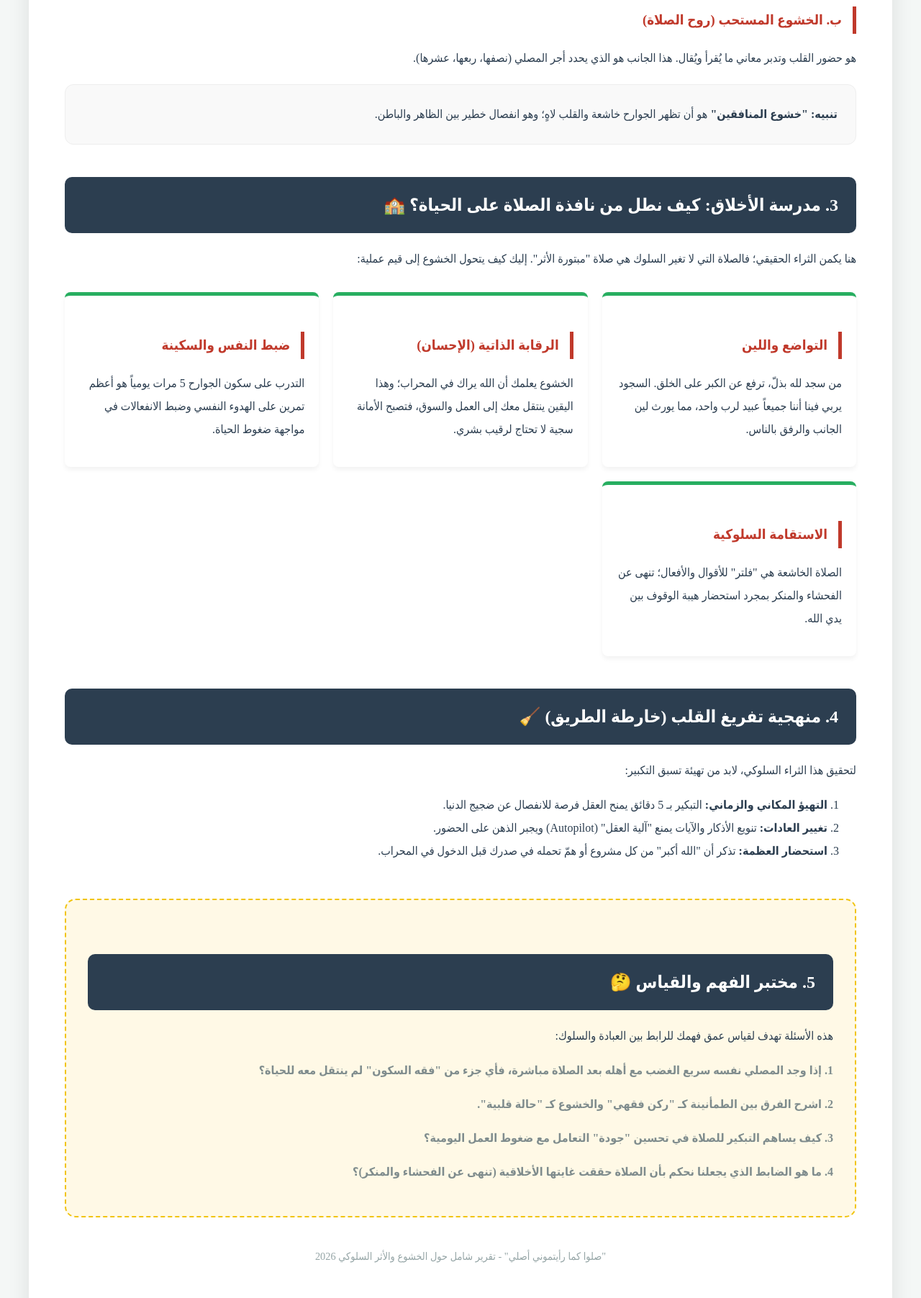
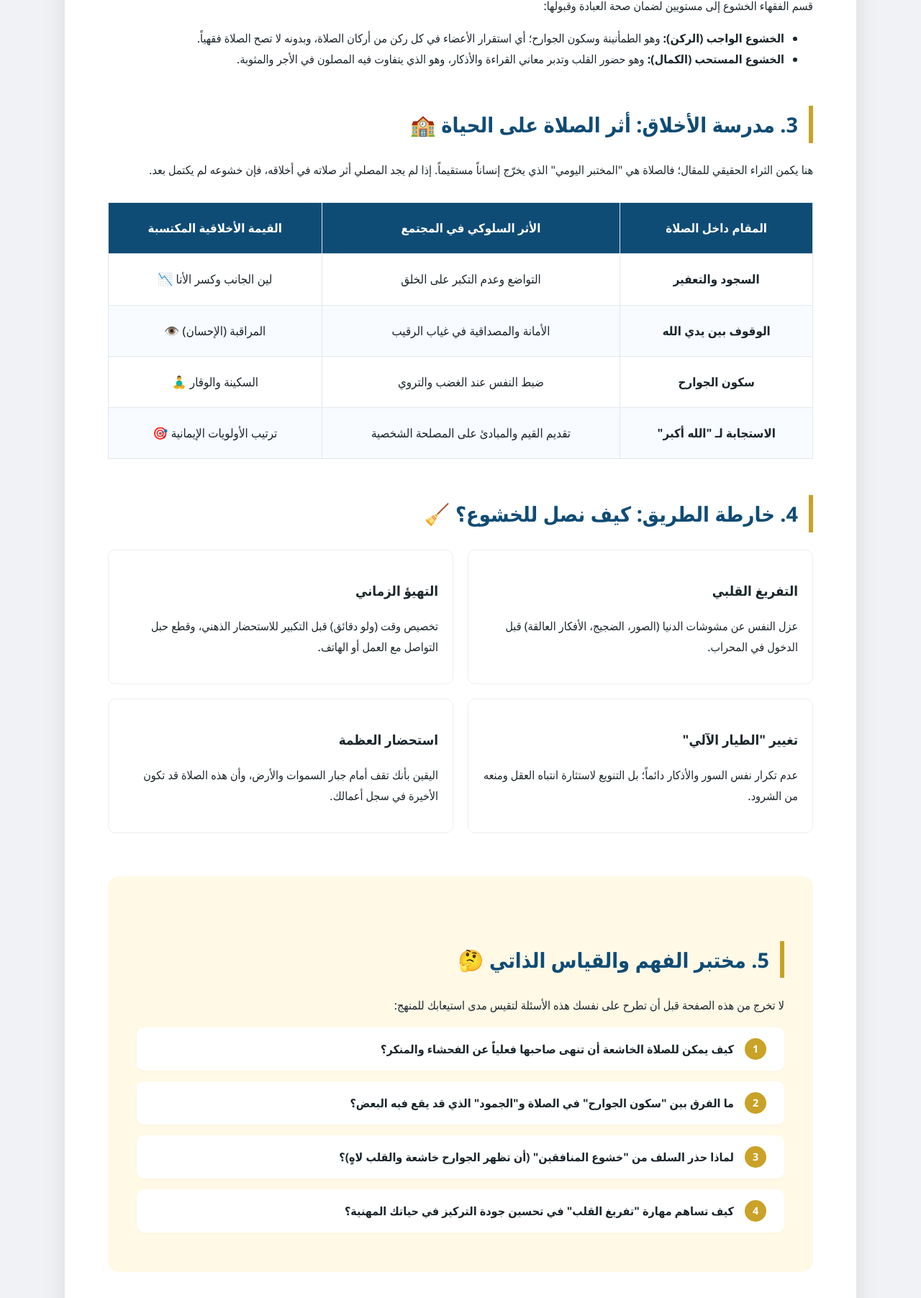
Before and after one commit to youcefrhn/Prayer-s-effects, a plain HTML site: page index.html in a window 1280 px wide. Shown: the part 845-2649 px from the top of the page at 72% size. Drawn offline with Linux system fonts and the light colour scheme.

Commit message:
Update index.html

```diff
--- a/index.html
+++ b/index.html
@@ -3,165 +3,248 @@
 <head>
     <meta charset="UTF-8">
     <meta name="viewport" content="width=device-width, initial-scale=1.0">
-    <title>موسوعة الخشوع: الفقه، الأثر، والمنهج</title>
+    <title>بوابة الخشوع: المنهج المتكامل للفكر والسلوك</title>
     <style>
         :root {
-            --primary: #2c3e50;
-            --accent: #c0392b;
-            --success: #27ae60;
-            --bg: #f4f7f6;
+            --primary-dark: #1b262c;
+            --primary-blue: #0f4c75;
+            --secondary-blue: #3282b8;
+            --accent-gold: #c9a227;
+            --soft-white: #f9f9f9;
         }
+
         body {
-            font-family: 'Amiri', serif, Tahoma;
-            line-height: 2;
-            background-color: var(--bg);
-            color: var(--primary);
+            font-family: 'Segoe UI', Tahoma, Geneva, Verdana, sans-serif;
+            background-color: #f0f2f5;
+            color: var(--primary-dark);
             margin: 0;
             padding: 0;
+            line-height: 1.8;
         }
-        .container {
+
+        .main-container {
             max-width: 1100px;
-            margin: 30px auto;
+            margin: 40px auto;
+            background: white;
+            border-radius: 20px;
+            box-shadow: 0 15px 35px rgba(0,0,0,0.1);
+            overflow: hidden;
+        }
+
+        header {
+            background: linear-gradient(135deg, var(--primary-dark), var(--primary-blue));
+            color: white;
+            padding: 80px 40px;
+            text-align: center;
+        }
+
+        header h1 { font-size: 3rem; margin-bottom: 10px; }
+        header p { font-size: 1.2rem; opacity: 0.9; }
+
+        .content-padding { padding: 40px 60px; }
+
+        h2 {
+            color: var(--primary-blue);
+            border-right: 6px solid var(--accent-gold);
+            padding-right: 15px;
+            margin-top: 50px;
+            font-size: 1.8rem;
+        }
+
+        .info-card {
+            background: var(--soft-white);
+            border-radius: 12px;
+            padding: 25px;
+            margin: 20px 0;
+            border-right: 4px solid var(--secondary-blue);
+        }
+
+        /* جدول الأثر السلوكي */
+        .impact-table {
+            width: 100%;
+            border-collapse: collapse;
+            margin: 30px 0;
+            font-size: 1.05rem;
+        }
+
+        .impact-table th, .impact-table td {
+            padding: 20px;
+            text-align: center;
+            border: 1px solid #e1e8ed;
+        }
+
+        .impact-table th {
+            background-color: var(--primary-blue);
+            color: white;
+            font-weight: 600;
+        }
+
+        .impact-table tr:nth-child(even) { background-color: #f8fbff; }
+
+        /* الأقسام الجانبية */
+        .steps-grid {
+            display: grid;
+            grid-template-columns: 1fr 1fr;
+            gap: 20px;
+            margin-top: 20px;
+        }
+
+        .step-box {
             background: #fff;
-            padding: 50px;
-            border-radius: 20px;
-            box-shadow: 0 10px 30px rgba(0,0,0,0.1);
+            border: 1px solid #eee;
+            padding: 20px;
+            border-radius: 10px;
+            transition: 0.3s;
         }
-        header {
-            text-align: center;
-            border-bottom: 4px solid var(--accent);
-            margin-bottom: 40px;
-            padding-bottom: 20px;
+
+        .step-box:hover { box-shadow: 0 5px 15px rgba(0,0,0,0.05); border-color: var(--secondary-blue); }
+
+        /* قسم الأسئلة */
+        .quiz-section {
+            background: #fff9e6;
+            padding: 40px;
+            border-radius: 15px;
+            margin-top: 60px;
         }
-        h1 { font-size: 3em; color: var(--primary); margin: 0; }
-        h2 {
-            background: var(--primary);
-            color: #fff;
+
+        .question-item {
+            background: white;
             padding: 15px 25px;
             border-radius: 10px;
-            margin-top: 45px;
+            margin-bottom: 15px;
+            font-weight: 600;
+            box-shadow: 0 2px 4px rgba(0,0,0,0.02);
+            display: flex;
+            align-items: center;
         }
-        h3 {
-            color: var(--accent);
-            border-right: 5px solid var(--accent);
-            padding-right: 15px;
-            margin-top: 30px;
+
+        .question-item span {
+            background: var(--accent-gold);
+            color: white;
+            width: 30px;
+            height: 30px;
+            display: flex;
+            align-items: center;
+            justify-content: center;
+            border-radius: 50%;
+            margin-left: 15px;
+            font-size: 0.9rem;
         }
-        .content-box {
-            background: #f9f9f9;
-            border: 1px solid #eee;
-            padding: 25px;
-            border-radius: 12px;
-            margin: 20px 0;
+
+        footer {
+            background: var(--primary-dark);
+            color: white;
+            text-align: center;
+            padding: 30px;
+            font-size: 0.9rem;
         }
-        .ethics-grid {
-            display: grid;
-            grid-template-columns: repeat(auto-fit, minmax(300px, 1fr));
-            gap: 20px;
-            margin: 30px 0;
-        }
-        .card {
-            background: #fff;
-            border-top: 5px solid var(--success);
-            padding: 20px;
-            box-shadow: 0 4px 6px rgba(0,0,0,0.05);
-            border-radius: 8px;
-        }
-        .quiz-section {
-            background: #fff9e6;
-            border: 2px dashed #f1c40f;
-            padding: 30px;
-            border-radius: 15px;
-            margin-top: 50px;
-        }
-        .quiz-question {
-            font-weight: bold;
-            display: block;
-            margin-bottom: 15px;
-            color: #7f8c8d;
-        }
-        footer {
-            text-align: center;
-            padding: 40px;
-            font-size: 0.9em;
-            color: #95a5a6;
+
+        @media (max-width: 768px) {
+            .steps-grid { grid-template-columns: 1fr; }
+            .content-padding { padding: 20px; }
+            header h1 { font-size: 2rem; }
         }
     </style>
 </head>
 <body>
 
-<div class="container">
+<div class="main-container">
     <header>
-        <h1>فقه الخشوع وأثره السلوكي 🕊️</h1>
-        <p>دليل معرفي شامل يربط المحراب بالحياة - مقتبس من أصول التربية الإيمانية</p>
+        <h1>موسوعة الخشوع الإيمانية 🕊️</h1>
+        <p>المرجع العلمي الشامل للربط بين فقه العبادة واستقامة السلوك</p>
     </header>
 
-    <section>
-        <h2>1. حقيقة الخشوع: العلم والقلب 🧠</h2>
-        <p>الخشوع ليس حالة طارئة بل هو <strong>ثمرة العلم بالله</strong>. وفقاً لما تدارسناه، فإن الخشوع الحقيقي هو انكسار القلب وتذلله لعظمة الرب، وهو أول ما يُفتقد من الدين في آخر الزمان. الخشوع هو الميزان الذي يفرق بين "أداء الحركات" و"إقامة الصلاة".</p>
-    </section>
+    <div class="content-padding">
 
         <section>
-        <h2>2. الميزان الفقهي الدقيق ⚖️</h2>
-        <h3>أ. الخشوع الواجب (الأركان)</h3>
-        <p>بدون هذه العناصر، تصبح الصلاة مهددة بالبطلان:</p>
-        <ul>
-            <li><strong>الطمأنينة:</strong> استقرار الأعضاء في كل ركن (الركوع، السجود، الرفع).</li>
-            <li><strong>النية والقصد:</strong> استحضار أن العمل خالص لله وحده.</li>
-            <li><strong>سكون الجوارح:</strong> تجنب الحركة العبثية التي تخرج المصلي عن هيئة الصلاة.</li>
-        </ul>
-        <h3>ب. الخشوع المستحب (روح الصلاة)</h3>
-        <p>هو حضور القلب وتدبر معاني ما يُقرأ ويُقال. هذا الجانب هو الذي يحدد أجر المصلي (نصفها، ربعها، عشرها).</p>
-        <div class="content-box">
-            <strong>تنبيه: "خشوع المنافقين"</strong> هو أن تظهر الجوارح خاشعة والقلب لاهٍ؛ وهو انفصال خطير بين الظاهر والباطن.
+            <h2>1. منطلق الرحلة: الخشوع هو العلم 🧠</h2>
+            <p>الخشوع ليس مجرد "حالة عاطفية" عابرة، بل هو <strong>ثمرة العلم والمعرفة بالله</strong>. يخبرنا الشيخ أ.د. عبد السلام الشويعر أن الخشوع هو أول علم يُرفع من الأرض، ولذا فإن استعادته تبدأ من فهم ماهيته كعبادة تجمع بين سكون الأطراف وانكسار القلب.</p>
+            <div class="info-card">
+                <strong>حقيقة الخشوع:</strong> هو حالة من التعظيم لله تملأ القلب، فتفيض سكينةً على الجوارح، مما يجعل المصلي حاضراً بذهنه، مستشعراً لكل كلمة ونطق في صلاته.
             </div>
         </section>
 
         <section>
-        <h2>3. مدرسة الأخلاق: كيف نطل من نافذة الصلاة على الحياة؟ 🏫</h2>
-        <p>هنا يكمن الثراء الحقيقي؛ فالصلاة التي لا تغير السلوك هي صلاة "مبتورة الأثر". إليك كيف يتحول الخشوع إلى قيم عملية:</p>
+            <h2>2. الأركان الفقهية للخشوع (الميزان الدقيق) ⚖️</h2>
+            <p>قسم الفقهاء الخشوع إلى مستويين لضمان صحة العبادة وقبولها:</p>
+            <ul>
+                <li><strong>الخشوع الواجب (الركن):</strong> وهو الطمأنينة وسكون الجوارح؛ أي استقرار الأعضاء في كل ركن من أركان الصلاة، وبدونه لا تصح الصلاة فقهياً.</li>
+                <li><strong>الخشوع المستحب (الكمال):</strong> وهو حضور القلب وتدبر معاني القراءة والأذكار، وهو الذي يتفاوت فيه المصلون في الأجر والمثوبة.</li>
+            </ul>
+        </section>
 
-        <div class="ethics-grid">
-            <div class="card">
-                <h3>التواضع واللين</h3>
-                <p>من سجد لله بذلّ، ترفع عن الكبر على الخلق. السجود يربي فينا أننا جميعاً عبيد لرب واحد، مما يورث لين الجانب والرفق بالناس.</p>
+        <section>
+            <h2>3. مدرسة الأخلاق: أثر الصلاة على الحياة 🏫</h2>
+            <p>هنا يكمن الثراء الحقيقي للمقال؛ فالصلاة هي "المختبر اليومي" الذي يخرّج إنساناً مستقيماً. إذا لم يجد المصلي أثر صلاته في أخلاقه، فإن خشوعه لم يكتمل بعد.</p>
+
+            <table class="impact-table">
+                <thead>
+                    <tr>
+                        <th>المقام داخل الصلاة</th>
+                        <th>الأثر السلوكي في المجتمع</th>
+                        <th>القيمة الأخلاقية المكتسبة</th>
+                    </tr>
+                </thead>
+                <tbody>
+                    <tr>
+                        <td><strong>السجود والتعفير</strong></td>
+                        <td>التواضع وعدم التكبر على الخلق</td>
+                        <td>لين الجانب وكسر الأنا 📉</td>
+                    </tr>
+                    <tr>
+                        <td><strong>الوقوف بين يدي الله</strong></td>
+                        <td>الأمانة والمصداقية في غياب الرقيب</td>
+                        <td>المراقبة (الإحسان) 👁️</td>
+                    </tr>
+                    <tr>
+                        <td><strong>سكون الجوارح</strong></td>
+                        <td>ضبط النفس عند الغضب والتروي</td>
+                        <td>السكينة والوقار 🧘‍♂️</td>
+                    </tr>
+                    <tr>
+                        <td><strong>الاستجابة لـ "الله أكبر"</strong></td>
+                        <td>تقديم القيم والمبادئ على المصلحة الشخصية</td>
+                        <td>ترتيب الأولويات الإيمانية 🎯</td>
+                    </tr>
+                </tbody>
+            </table>
+        </section>
+
+        <section>
+            <h2>4. خارطة الطريق: كيف نصل للخشوع؟ 🧹</h2>
+            <div class="steps-grid">
+                <div class="step-box">
+                    <h3>التفريغ القلبي</h3>
+                    <p>عزل النفس عن مشوشات الدنيا (الصور، الضجيج، الأفكار العالقة) قبل الدخول في المحراب.</p>
                 </div>
-            <div class="card">
-                <h3>الرقابة الذاتية (الإحسان)</h3>
-                <p>الخشوع يعلمك أن الله يراك في المحراب؛ وهذا اليقين ينتقل معك إلى العمل والسوق، فتصبح الأمانة سجية لا تحتاج لرقيب بشري.</p>
+                <div class="step-box">
+                    <h3>التهيؤ الزماني</h3>
+                    <p>تخصيص وقت (ولو دقائق) قبل التكبير للاستحضار الذهني، وقطع حبل التواصل مع العمل أو الهاتف.</p>
                 </div>
-            <div class="card">
-                <h3>ضبط النفس والسكينة</h3>
-                <p>التدرب على سكون الجوارح 5 مرات يومياً هو أعظم تمرين على الهدوء النفسي وضبط الانفعالات في مواجهة ضغوط الحياة.</p>
+                <div class="step-box">
+                    <h3>تغيير "الطيار الآلي"</h3>
+                    <p>عدم تكرار نفس السور والأذكار دائماً؛ بل التنويع لاستثارة انتباه العقل ومنعه من الشرود.</p>
                 </div>
-            <div class="card">
-                <h3>الاستقامة السلوكية</h3>
-                <p>الصلاة الخاشعة هي "فلتر" للأقوال والأفعال؛ تنهى عن الفحشاء والمنكر بمجرد استحضار هيبة الوقوف بين يدي الله.</p>
+                <div class="step-box">
+                    <h3>استحضار العظمة</h3>
+                    <p>اليقين بأنك تقف أمام جبار السموات والأرض، وأن هذه الصلاة قد تكون الأخيرة في سجل أعمالك.</p>
                 </div>
             </div>
         </section>
 
-    <section>
-        <h2>4. منهجية تفريغ القلب (خارطة الطريق) 🧹</h2>
-        <p>لتحقيق هذا الثراء السلوكي، لابد من تهيئة تسبق التكبير:</p>
-        <ol>
-            <li><strong>التهيؤ المكاني والزماني:</strong> التبكير بـ 5 دقائق يمنح العقل فرصة للانفصال عن ضجيج الدنيا.</li>
-            <li><strong>تغيير العادات:</strong> تنويع الأذكار والآيات يمنع "آلية العقل" (Autopilot) ويجبر الذهن على الحضور.</li>
-            <li><strong>استحضار العظمة:</strong> تذكر أن "الله أكبر" من كل مشروع أو همّ تحمله في صدرك قبل الدخول في المحراب.</li>
-        </ol>
+        <section class="quiz-section">
+            <h2>5. مختبر الفهم والقياس الذاتي 🤔</h2>
+            <p>لا تخرج من هذه الصفحة قبل أن تطرح على نفسك هذه الأسئلة لتقيس مدى استيعابك للمنهج:</p>
+            <div class="question-item"><span>1</span> كيف يمكن للصلاة الخاشعة أن تنهى صاحبها فعلياً عن الفحشاء والمنكر؟</div>
+            <div class="question-item"><span>2</span> ما الفرق بين "سكون الجوارح" في الصلاة و"الجمود" الذي قد يقع فيه البعض؟</div>
+            <div class="question-item"><span>3</span> لماذا حذر السلف من "خشوع المنافقين" (أن تظهر الجوارح خاشعة والقلب لاهٍ)؟</div>
+            <div class="question-item"><span>4</span> كيف تساهم مهارة "تفريغ القلب" في تحسين جودة التركيز في حياتك المهنية؟</div>
         </section>
 
-    <section class="quiz-section">
-        <h2>5. مختبر الفهم والقياس 🤔</h2>
-        <p>هذه الأسئلة تهدف لقياس عمق فهمك للرابط بين العبادة والسلوك:</p>
-        <span class="quiz-question">1. إذا وجد المصلي نفسه سريع الغضب مع أهله بعد الصلاة مباشرة، فأي جزء من "فقه السكون" لم ينتقل معه للحياة؟</span>
-        <span class="quiz-question">2. اشرح الفرق بين الطمأنينة كـ "ركن فقهي" والخشوع كـ "حالة قلبية".</span>
-        <span class="quiz-question">3. كيف يساهم التبكير للصلاة في تحسين "جودة" التعامل مع ضغوط العمل اليومية؟</span>
-        <span class="quiz-question">4. ما هو الضابط الذي يجعلنا نحكم بأن الصلاة حققت غايتها الأخلاقية (تنهى عن الفحشاء والمنكر)؟</span>
-    </section>
+    </div>
 
     <footer>
-        "صلوا كما رأيتموني أصلي" - تقرير شامل حول الخشوع والأثر السلوكي 2026
+        <p>تم إعداد هذا التقرير ليكون مرجعاً معرفياً يجمع بين أصالة الفقه وعمق السلوك - 2026</p>
     </footer>
 </div>
 
```
Lines whose indentation alone changed are shown as unchanged.
